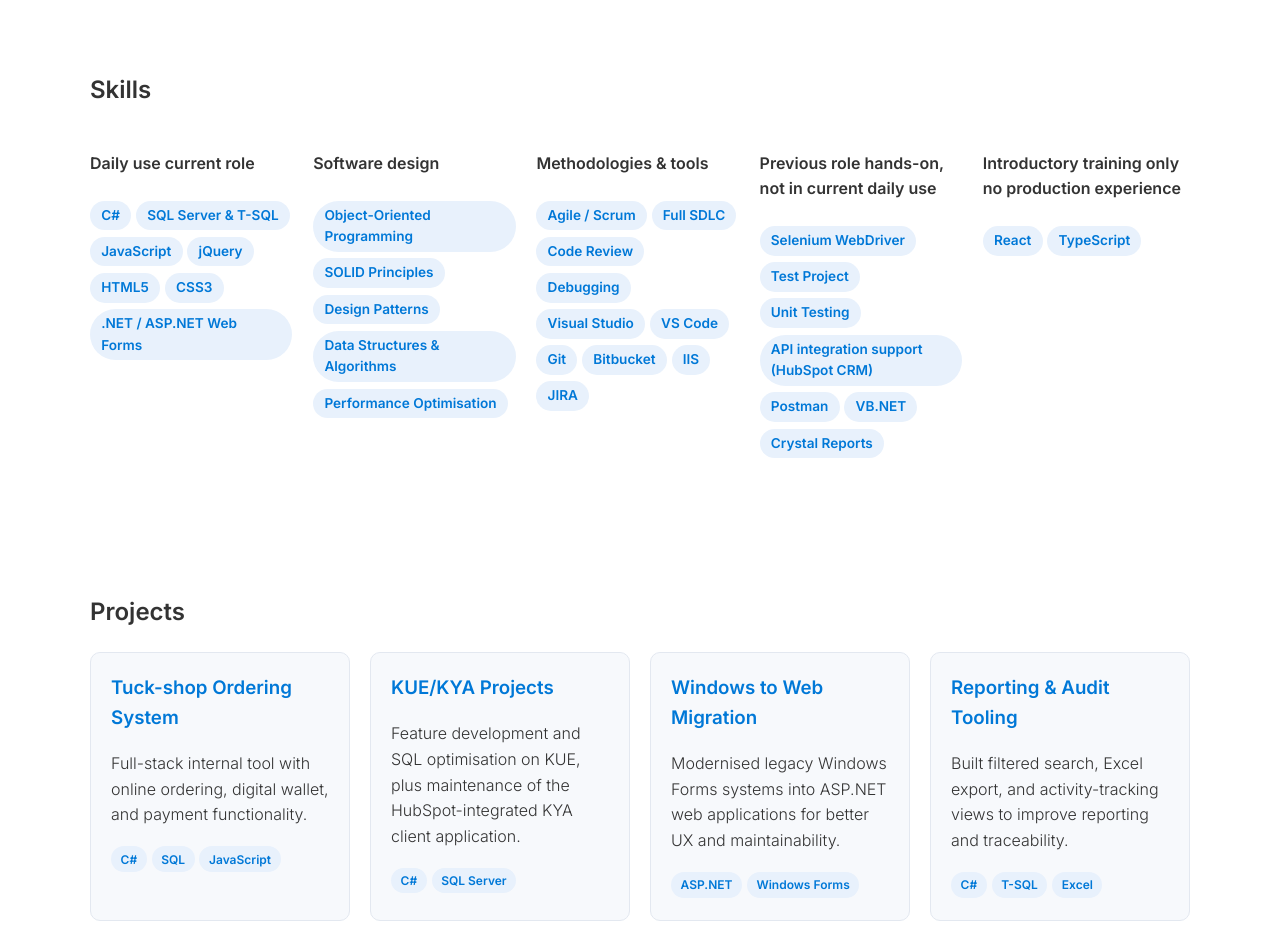
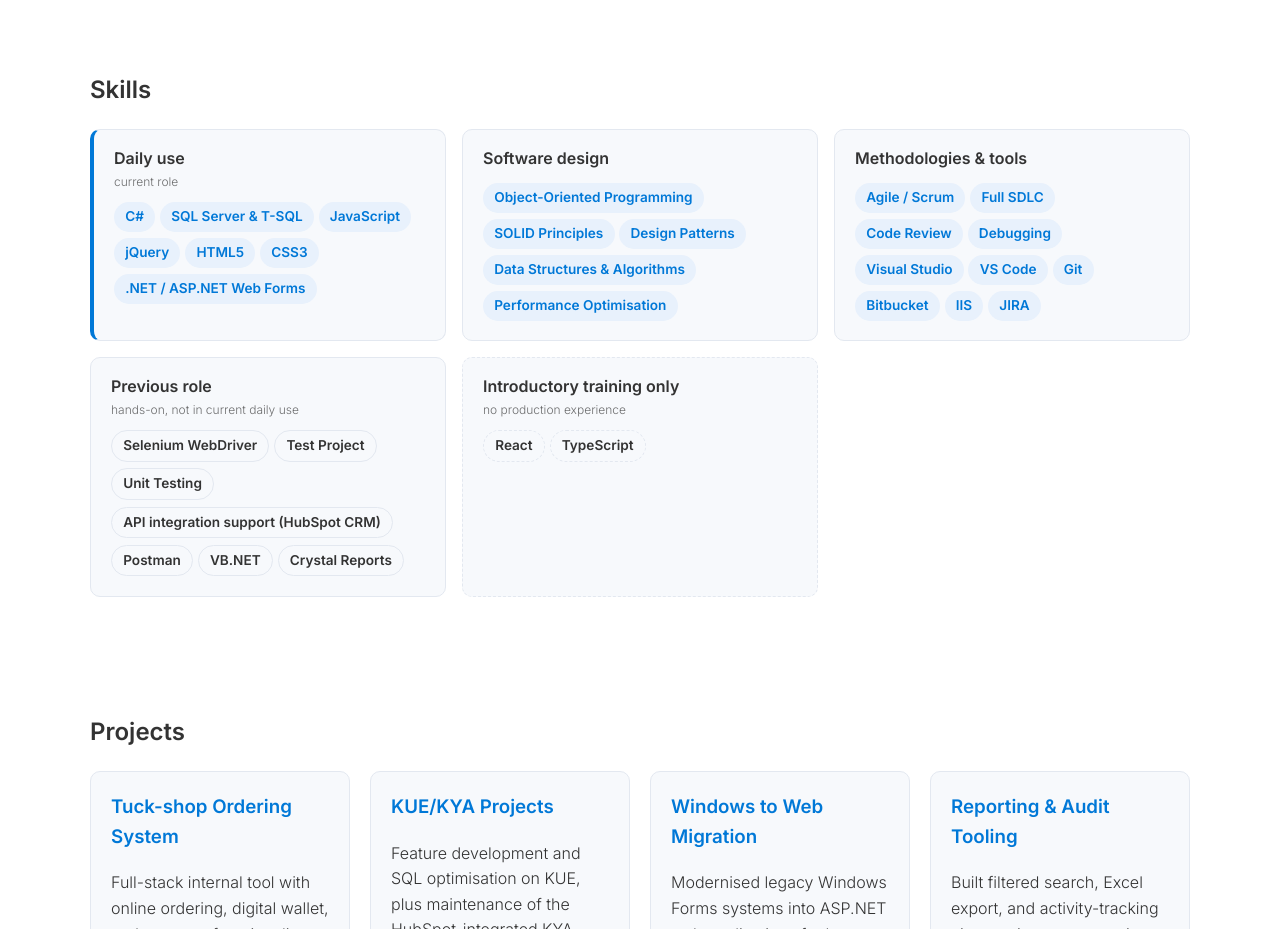
Before and after one commit to Kgotso-hub/Kgotso-hub.github.io, a plain HTML site: page index.html in a window 1280 px wide. Shown: the part 1380-2309 px from the top of the page. Drawn offline with Linux system fonts and the light colour scheme.

Commit message:
Increase minimum width of skills grid columns

```diff
--- a/css/styles.css
+++ b/css/styles.css
@@ -211,8 +211,50 @@ header.scrolled {
 
 .skills-grid {
   display: grid;
-  grid-template-columns: repeat(auto-fit, minmax(200px, 1fr));
+  grid-template-columns: repeat(auto-fit, minmax(300px, 1fr));
   gap: 1rem;
+}
+
+.skill-card {
+  background: var(--card-bg);
+  border: 1px solid var(--card-border);
+  border-radius: 10px;
+  padding: 1rem 1.25rem;
+}
+
+.skill-card h4 {
+  margin: 0 0 0.5rem;
+}
+
+.skill-card p {
+  margin: 0;
+}
+
+.tier-note {
+  display: block;
+  font-size: 0.75rem;
+  font-weight: 400;
+  opacity: 0.7;
+}
+
+.tier-current {
+  border-left: 4px solid var(--accent);
+}
+
+.tier-previous .skill-pill {
+  background: transparent;
+  border: 1px solid var(--card-border);
+  color: var(--text);
+}
+
+.tier-training {
+  border-style: dashed;
+}
+
+.tier-training .skill-pill {
+  background: transparent;
+  border: 1px dashed var(--card-border);
+  color: var(--text);
 }
 
 .skill-pill {
```
